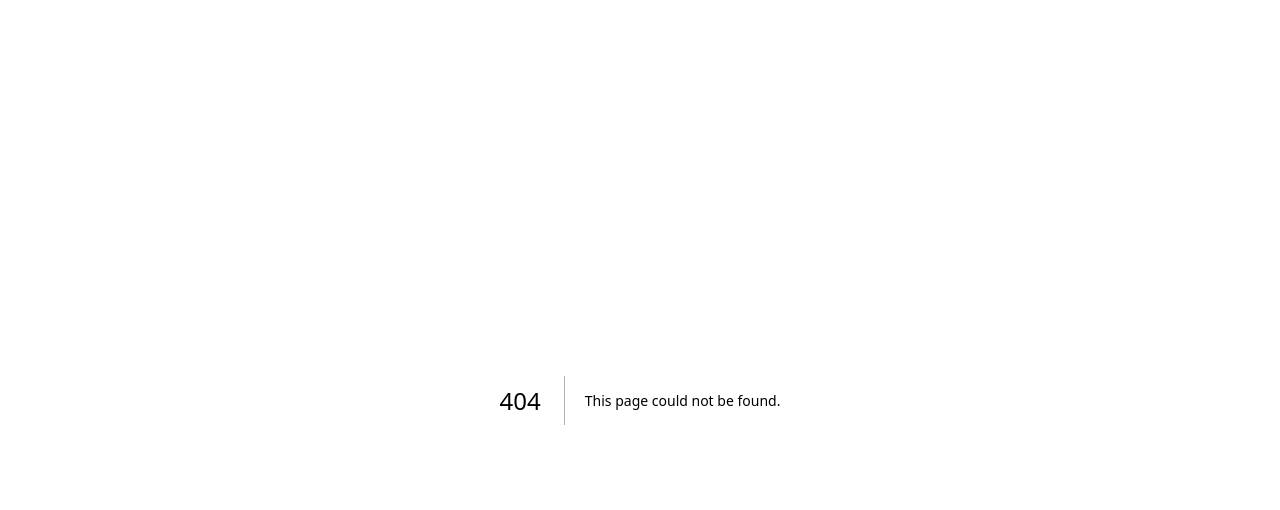
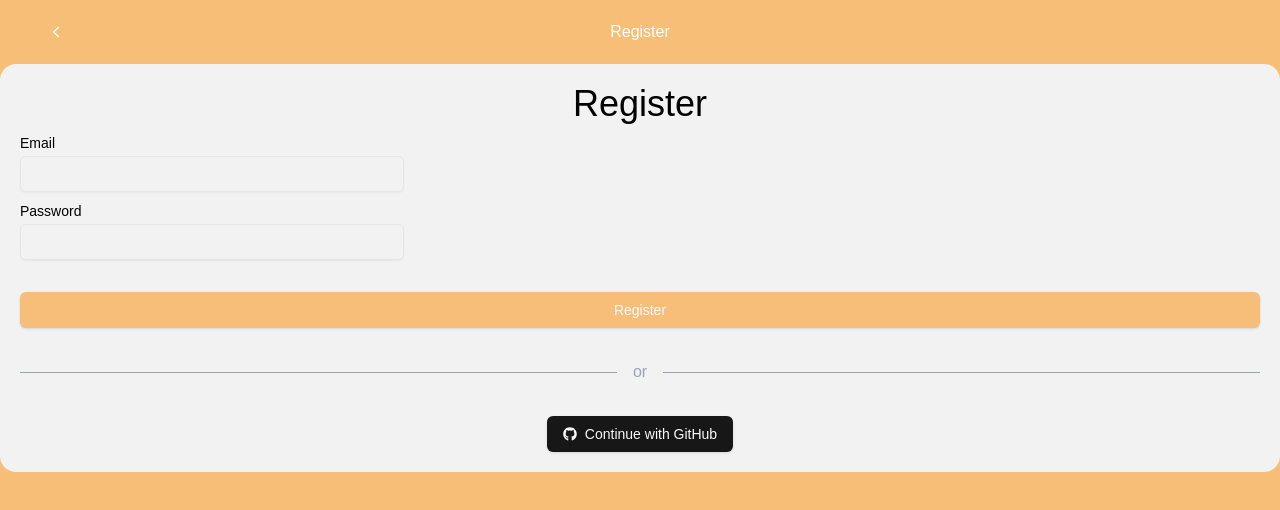
Before and after one commit to stardustgd/SmartPetFeeder, a Next.js app: page /register in a window 1280 px wide. Before the commit this address had no page. Shown: the top 510 px of the page. Built offline with nearby package versions, Linux system fonts and the light colour scheme.

Commit message:
create register page

```diff
--- /dev/null
+++ b/app/register/page.tsx
@@ -0,0 +1,38 @@
+import NavBar from '@/components/ui/NavBar'
+import { FaGithub } from 'react-icons/fa'
+import { Label } from '@/components/ui/label'
+import { Input } from '@/components/ui/input'
+import { Button } from '@/components/ui/button'
+
+export default function RegisterPage() {
+  return (
+    <>
+      <NavBar title="Register" showArrow={true} />
+      <div className="flex flex-col items-center gap-3 px-5 py-5 w-screen h-fit rounded-2xl bg-[#F2F2F2] text-black">
+        <h1 className="text-4xl">Register</h1>
+        <form className="w-full space-y-3 pb-5">
+          <div className="grid w-full max-w-sm items-center gap-1.5">
+            <Label>Email</Label>
+            <Input type="email" />
+          </div>
+          <div className="grid w-full max-w-sm items-center gap-1.5">
+            <Label>Password</Label>
+            <Input type="password" />
+          </div>
+        </form>
+        <Button className="bg-[#F7BE7A] hover:bg-[#DA8359] w-full">
+          Register
+        </Button>
+        <div className="w-full relative flex py-5 items-center">
+          <div className="flex-grow border-t border-gray-400"></div>
+          <span className="flex-shrink mx-4 text-gray-400">or</span>
+          <div className="flex-grow border-t border-gray-400"></div>
+        </div>
+        <Button className="flex gap-2">
+          <FaGithub />
+          Continue with GitHub
+        </Button>
+      </div>
+    </>
+  )
+}
```
